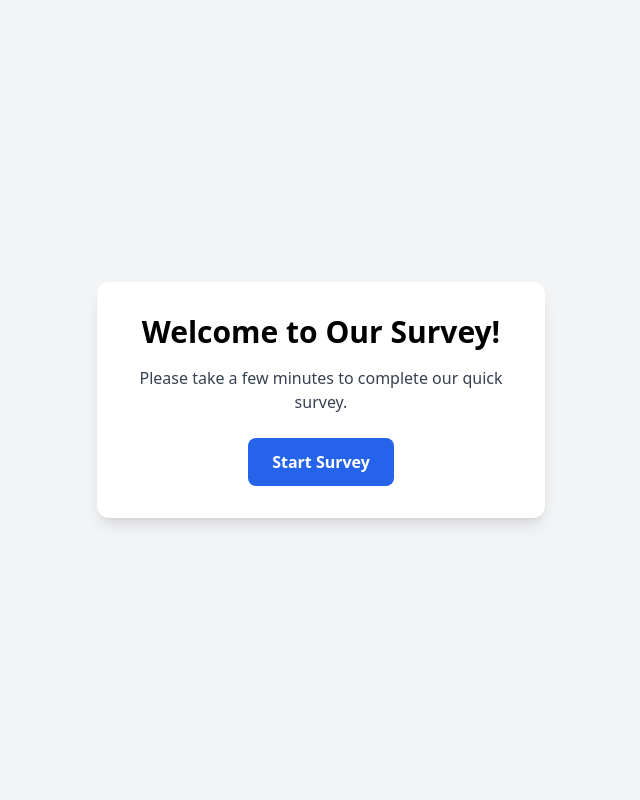
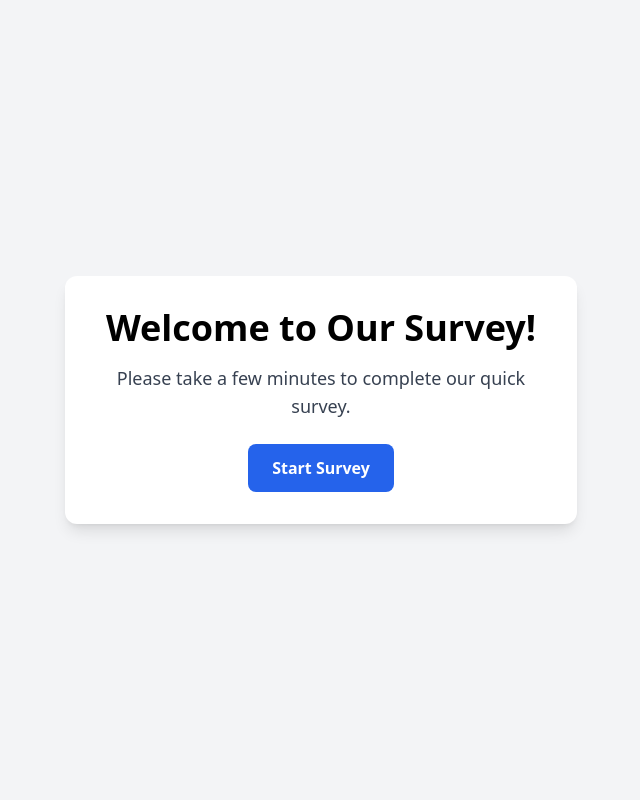
Before and after one commit to RimkusKarolis/job_task, a Flask app: page /landing in a window 1280 px wide. Shown: the whole page, without its empty margins (319-959 px from the left). Run offline with Flask 3, Linux system fonts and the light colour scheme; some libraries are stand-ins or nearby versions.

Commit message:
one more update

```diff
--- a/templates/landing.html
+++ b/templates/landing.html
@@ -6,11 +6,16 @@
   <title>Welcome to the Survey</title>
   <script src="https://cdn.tailwindcss.com"></script>
 </head>
-<body class="bg-gray-100 min-h-screen flex items-center justify-center">
-  <div class="bg-white p-8 rounded-xl shadow-lg max-w-md text-center">
-    <h1 class="text-3xl font-bold mb-4">Welcome to Our Survey!</h1>
-    <p class="mb-6 text-gray-700">Please take a few minutes to complete our quick survey.</p>
-    <a href="{{ url_for('step1') }}" class="inline-block bg-blue-600 hover:bg-blue-700 text-white px-6 py-3 rounded-lg font-semibold">
+<body class="bg-gray-100 min-h-screen flex items-center justify-center p-4">
+  <div class="bg-white p-6 sm:p-8 rounded-xl shadow-lg w-full max-w-sm sm:max-w-md md:max-w-lg text-center">
+    <h1 class="text-2xl sm:text-3xl md:text-4xl font-bold mb-4">
+      Welcome to Our Survey!
+    </h1>
+    <p class="mb-6 text-gray-700 text-base sm:text-lg">
+      Please take a few minutes to complete our quick survey.
+    </p>
+    <a href="{{ url_for('step1') }}"
+       class="inline-block bg-blue-600 hover:bg-blue-700 text-white px-4 py-2 sm:px-6 sm:py-3 rounded-lg font-semibold text-sm sm:text-base">
       Start Survey
     </a>
   </div>
```
